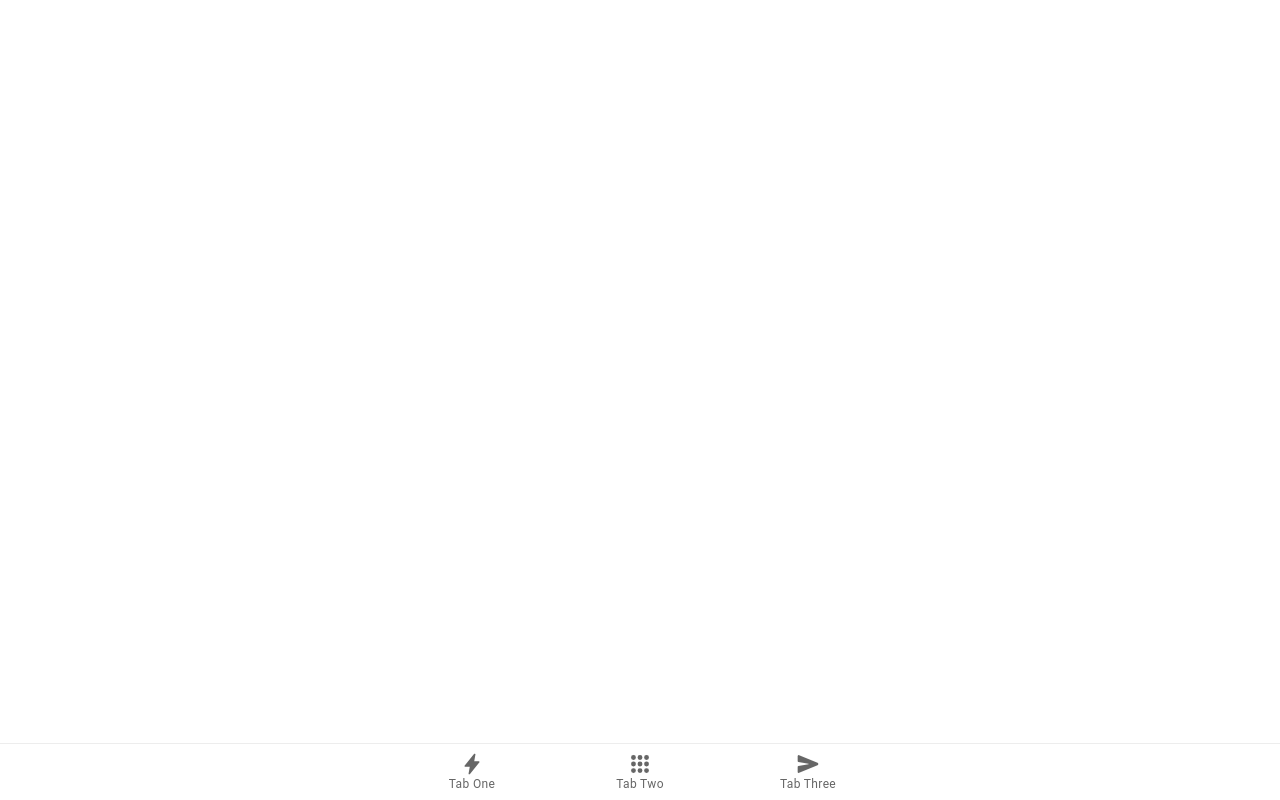
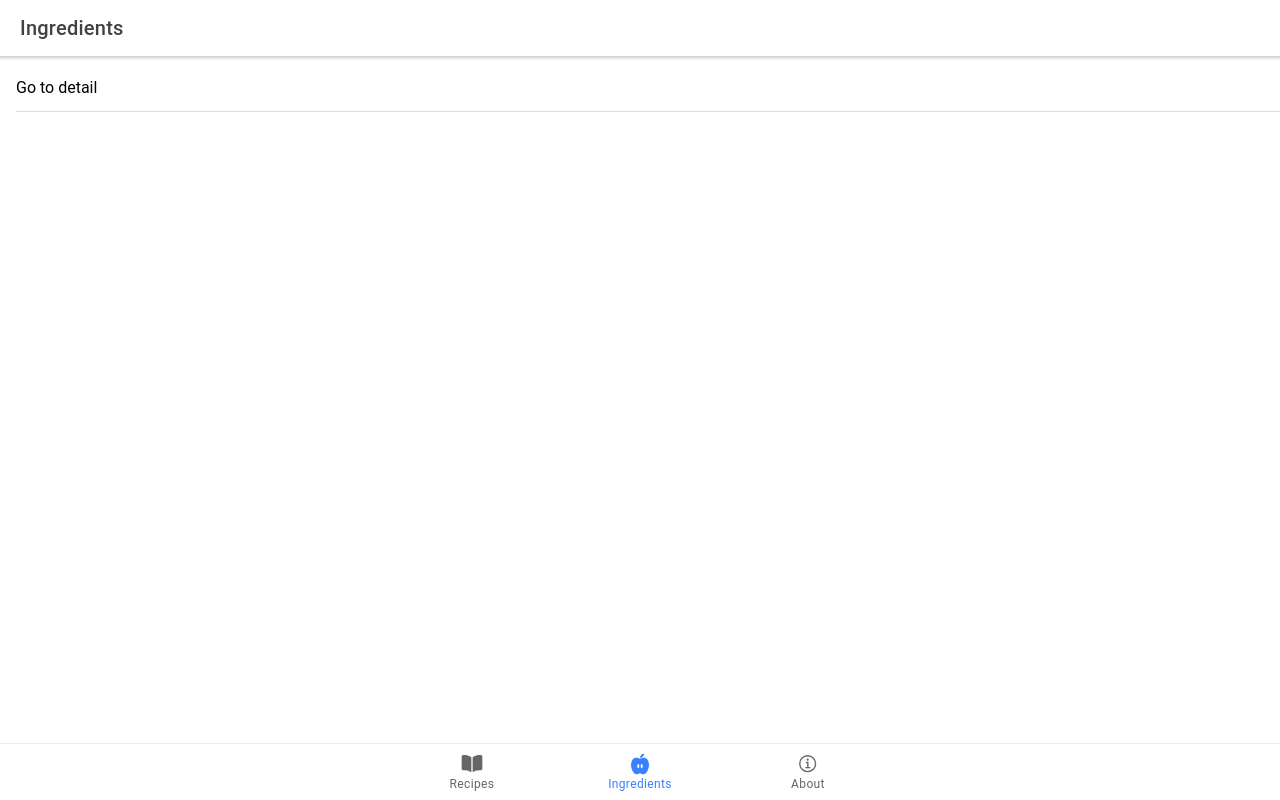
Before and after one commit to Brammz/digital-cookbook, a React (Create React App) app in the folder mobile-application/: page /ingredients in a window 1280 px wide. Built offline with nearby package versions, Linux system fonts and the light colour scheme.

Commit message:
Bottom bar done

```diff
--- a/mobile-application/src/App.tsx
+++ b/mobile-application/src/App.tsx
@@ -10,11 +10,12 @@ import {
   IonTabs
 } from '@ionic/react';
 import { IonReactRouter } from '@ionic/react-router';
-import { apps, flash, send } from 'ionicons/icons';
-import Tab1 from './pages/Tab1';
-import Tab2 from './pages/Tab2';
-import Tab3 from './pages/Tab3';
-import Details from './pages/Details';
+import { book, nutrition, informationCircleOutline } from 'ionicons/icons';
+import Recipes from './pages/Recipes';
+import Recipe from './pages/Recipe';
+import Ingredients from './pages/Ingredients';
+import Ingredient from './pages/Ingredient';
+import About from './pages/About';
 
 /* Core CSS required for Ionic components to work properly */
 import '@ionic/react/css/core.css';
@@ -40,24 +41,25 @@ const App: React.FC = () => (
     <IonReactRouter>
       <IonTabs>
         <IonRouterOutlet>
-          <Route path="/tab1" component={Tab1} exact={true} />
-          <Route path="/tab2" component={Tab2} exact={true} />
-          <Route path="/tab2/details" component={Details} />
-          <Route path="/tab3" component={Tab3} />
-          <Route path="/" render={() => <Redirect to="/tab1" />} exact={true} />
+          <Route path="/recipes" component={Recipes} exact={true} />
+          <Route path="/recipes/details" component={Recipe} />
+          <Route path="/ingredients" component={Ingredients} exact={true} />
+          <Route path="/ingredients/details" component={Ingredient} />
+          <Route path="/about" component={About} />
+          <Route path="/" render={() => <Redirect to="/recipes" />} exact={true} />
         </IonRouterOutlet>
         <IonTabBar slot="bottom">
-          <IonTabButton tab="tab1" href="/tab1">
-            <IonIcon icon={flash} />
-            <IonLabel>Tab One</IonLabel>
+          <IonTabButton tab="recipes" href="/recipes">
+            <IonIcon icon={book} />
+            <IonLabel>Recipes</IonLabel>
           </IonTabButton>
-          <IonTabButton tab="tab2" href="/tab2">
-            <IonIcon icon={apps} />
-            <IonLabel>Tab Two</IonLabel>
+          <IonTabButton tab="ingredients" href="/ingredients">
+            <IonIcon icon={nutrition} />
+            <IonLabel>Ingredients</IonLabel>
           </IonTabButton>
-          <IonTabButton tab="tab3" href="/tab3">
-            <IonIcon icon={send} />
-            <IonLabel>Tab Three</IonLabel>
+          <IonTabButton tab="about" href="/about">
+            <IonIcon icon={informationCircleOutline} />
+            <IonLabel>About</IonLabel>
           </IonTabButton>
         </IonTabBar>
       </IonTabs>
--- a/mobile-application/src/index.tsx
+++ b/mobile-application/src/index.tsx
@@ -2,6 +2,11 @@ import React from 'react';
 import ReactDOM from 'react-dom';
 import App from './App';
 import * as serviceWorker from './serviceWorker';
+
+import { defineCustomElements } from '@ionic/pwa-elements/loader';
+
+// Call the element loader after the platform has been bootstrapped
+defineCustomElements(window);
 
 ReactDOM.render(<App />, document.getElementById('root'));
 
--- a/mobile-application/src/pages/Tab3.tsx
+++ b/mobile-application/src/pages/About.tsx
@@ -1,12 +1,12 @@
 import React from 'react';
 import { IonContent, IonHeader, IonPage, IonTitle, IonToolbar } from '@ionic/react';
 
-const Tab3Page: React.FC = () => {
+const About: React.FC = () => {
   return (
     <IonPage>
       <IonHeader>
         <IonToolbar>
-          <IonTitle>Tab Three</IonTitle>
+          <IonTitle>About</IonTitle>
         </IonToolbar>
       </IonHeader>
       <IonContent></IonContent>
@@ -14,4 +14,4 @@ const Tab3Page: React.FC = () => {
   );
 };
 
-export default Tab3Page;
+export default About;
--- a/mobile-application/src/pages/Details.tsx
+++ b/mobile-application/src/pages/Ingredient.tsx
@@ -1,15 +1,15 @@
 import React from 'react';
 import { IonBackButton, IonButtons, IonHeader, IonPage, IonToolbar, IonTitle, IonContent } from '@ionic/react';
 
-const Details: React.FC = () => {
+const Ingredient: React.FC = () => {
   return (
     <IonPage>
       <IonHeader>
         <IonToolbar>
           <IonButtons slot="start">
-            <IonBackButton defaultHref="/tab2" />
+            <IonBackButton defaultHref="/ingredients" />
           </IonButtons>
-          <IonTitle>Detail</IonTitle>
+          <IonTitle>Ingredient</IonTitle>
         </IonToolbar>
       </IonHeader>
       <IonContent>
@@ -19,4 +19,4 @@ const Details: React.FC = () => {
   );
 };
 
-export default Details;
+export default Ingredient;
--- a/mobile-application/src/pages/Tab2.tsx
+++ b/mobile-application/src/pages/Ingredients.tsx
@@ -1,17 +1,17 @@
 import React from 'react';
 import { IonContent, IonHeader, IonItem, IonLabel, IonList, IonPage, IonTitle, IonToolbar } from '@ionic/react';
 
-const Tab2: React.FC = () => {
+const Ingredients: React.FC = () => {
   return (
     <IonPage>
       <IonHeader>
         <IonToolbar>
-          <IonTitle>Tab Two</IonTitle>
+          <IonTitle>Ingredients</IonTitle>
         </IonToolbar>
       </IonHeader>
       <IonContent>
         <IonList>
-          <IonItem routerLink="/tab2/details">
+          <IonItem routerLink="/ingredients/details">
             <IonLabel>
               <h2>Go to detail</h2>
             </IonLabel>
@@ -22,4 +22,4 @@ const Tab2: React.FC = () => {
   );
 };
 
-export default Tab2;
+export default Ingredients;
--- /dev/null
+++ b/mobile-application/src/pages/Recipe.tsx
@@ -0,0 +1,22 @@
+import React from 'react';
+import { IonBackButton, IonButtons, IonHeader, IonPage, IonToolbar, IonTitle, IonContent } from '@ionic/react';
+
+const Recipe: React.FC = () => {
+  return (
+    <IonPage>
+      <IonHeader>
+        <IonToolbar>
+          <IonButtons slot="start">
+            <IonBackButton defaultHref="/tab2" />
+          </IonButtons>
+          <IonTitle>Recipe</IonTitle>
+        </IonToolbar>
+      </IonHeader>
+      <IonContent>
+        <p>Details</p>
+      </IonContent>
+    </IonPage>
+  );
+};
+
+export default Recipe;
--- a/mobile-application/src/pages/Tab1.tsx
+++ b/mobile-application/src/pages/Recipes.tsx
@@ -17,14 +17,14 @@ import {
 } from '@ionic/react';
 import { book, build, colorFill, grid } from 'ionicons/icons';
 import React from 'react';
-import './Tab1.css';
+import './Recipes.css';
 
-const Tab1: React.FC = () => {
+const Recipes: React.FC = () => {
   return (
     <IonPage>
       <IonHeader>
         <IonToolbar>
-          <IonTitle>Tab One</IonTitle>
+          <IonTitle>Recipes</IonTitle>
         </IonToolbar>
       </IonHeader>
       <IonContent>
@@ -68,4 +68,4 @@ const Tab1: React.FC = () => {
   );
 };
 
-export default Tab1;
+export default Recipes;
```
Also changed, not shown: mobile-application/src/pages/Recipes.css (renamed from mobile-application/src/pages/Tab1.css).
